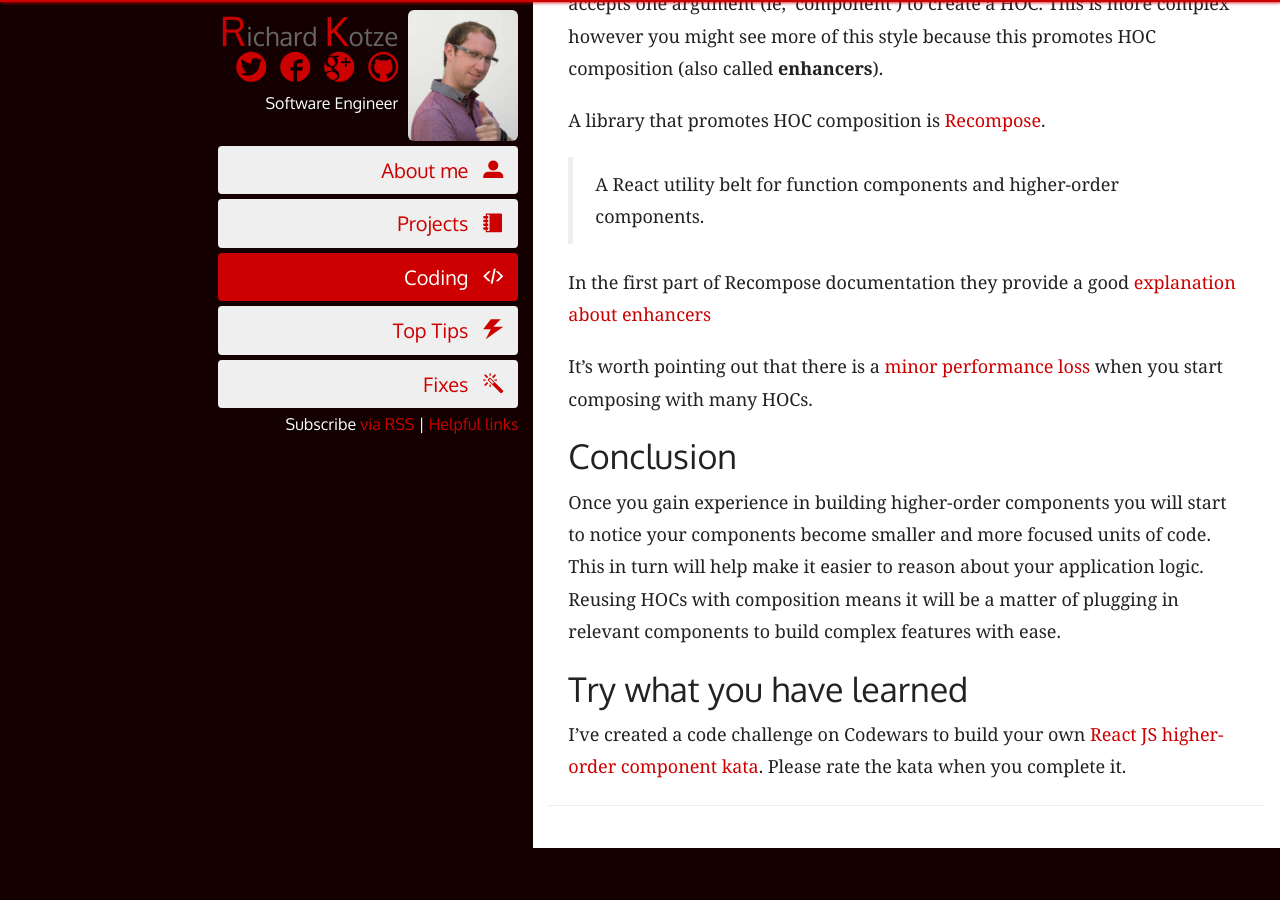
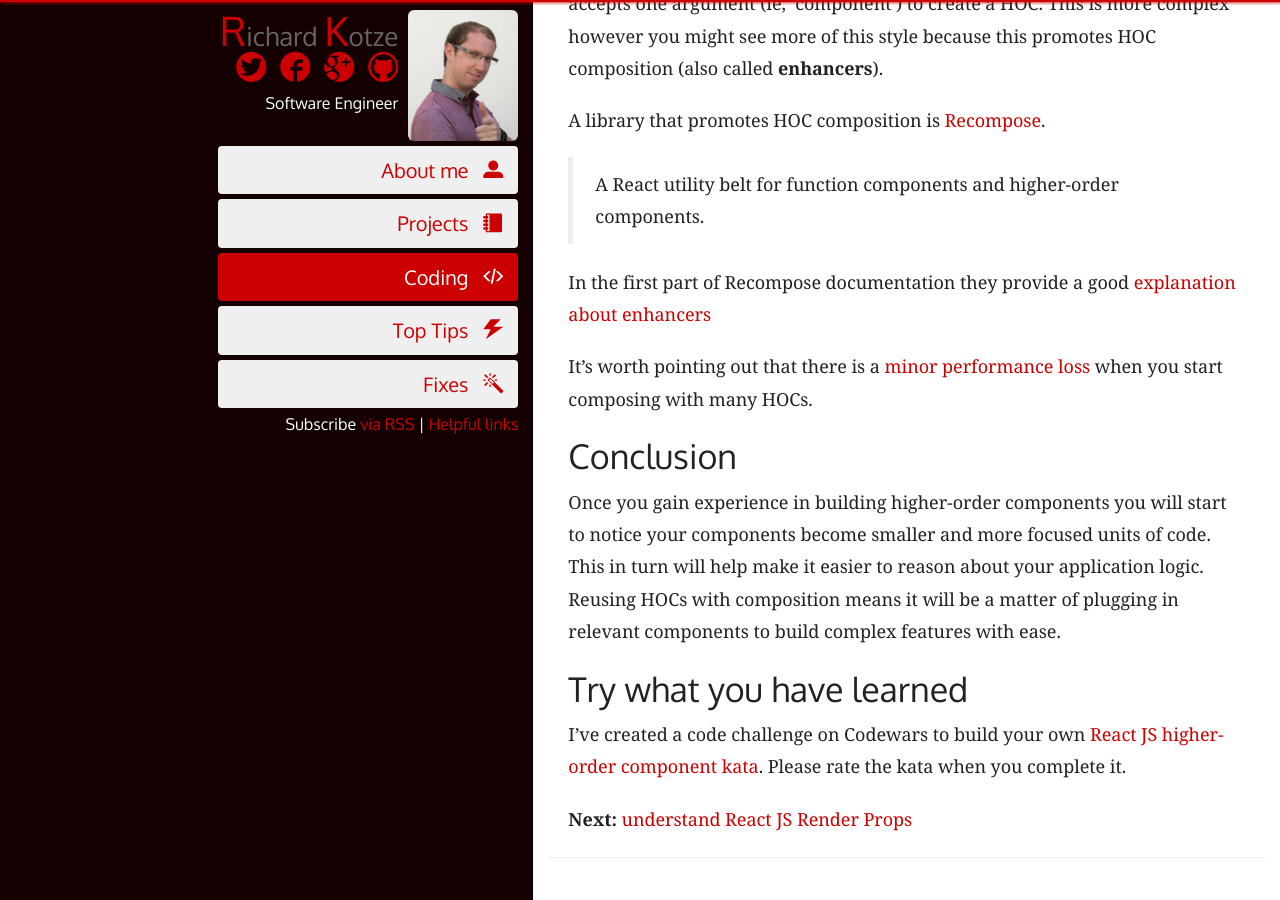
Before and after one commit to rkotze/rkotze.github.io, a Jekyll site: the page built from _posts/2018-01-16-high-order-components.md, in a window 1280 px wide and 900 px high, scrolled down 4603 px. Built offline with Jekyll 4.4.1, drawn with Linux system fonts in a browser that asks for light colours; comment, search, counter and statistics services are not loaded; before the commit the page ends 5451 px from its top, so only the background shows below that.

Commit message:
Link to render props from HOC

```diff
--- a/_posts/2018-01-16-high-order-components.md
+++ b/_posts/2018-01-16-high-order-components.md
@@ -169,3 +169,5 @@ Once you gain experience in building higher-order components you will start to n
 ## Try what you have learned
 
 I've created a code challenge on Codewars to build your own [React JS higher-order component kata](https://www.codewars.com/kata/truncate-paragraph-using-higher-order-component-in-react-js). Please rate the kata when you complete it.
+
+**Next:** [understand React JS Render Props](/coding/understanding-render-props-react-js)
```
